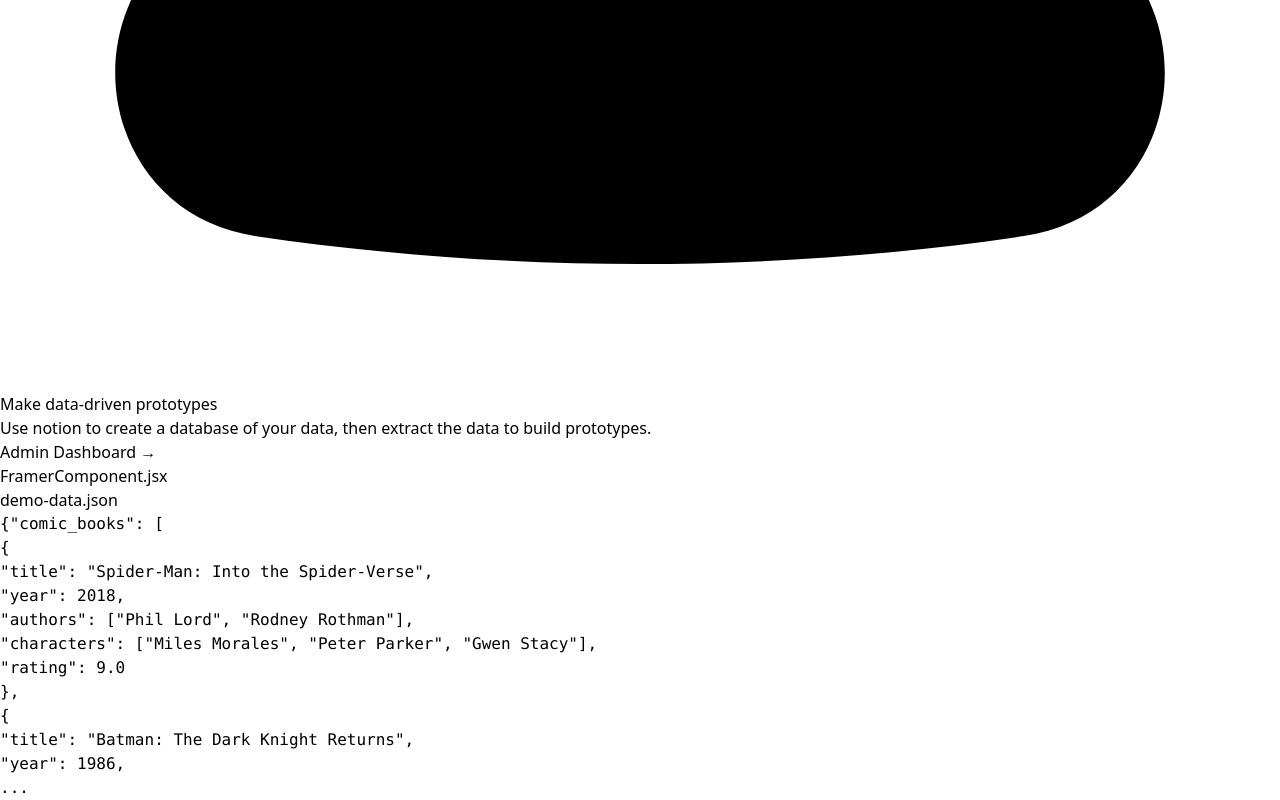
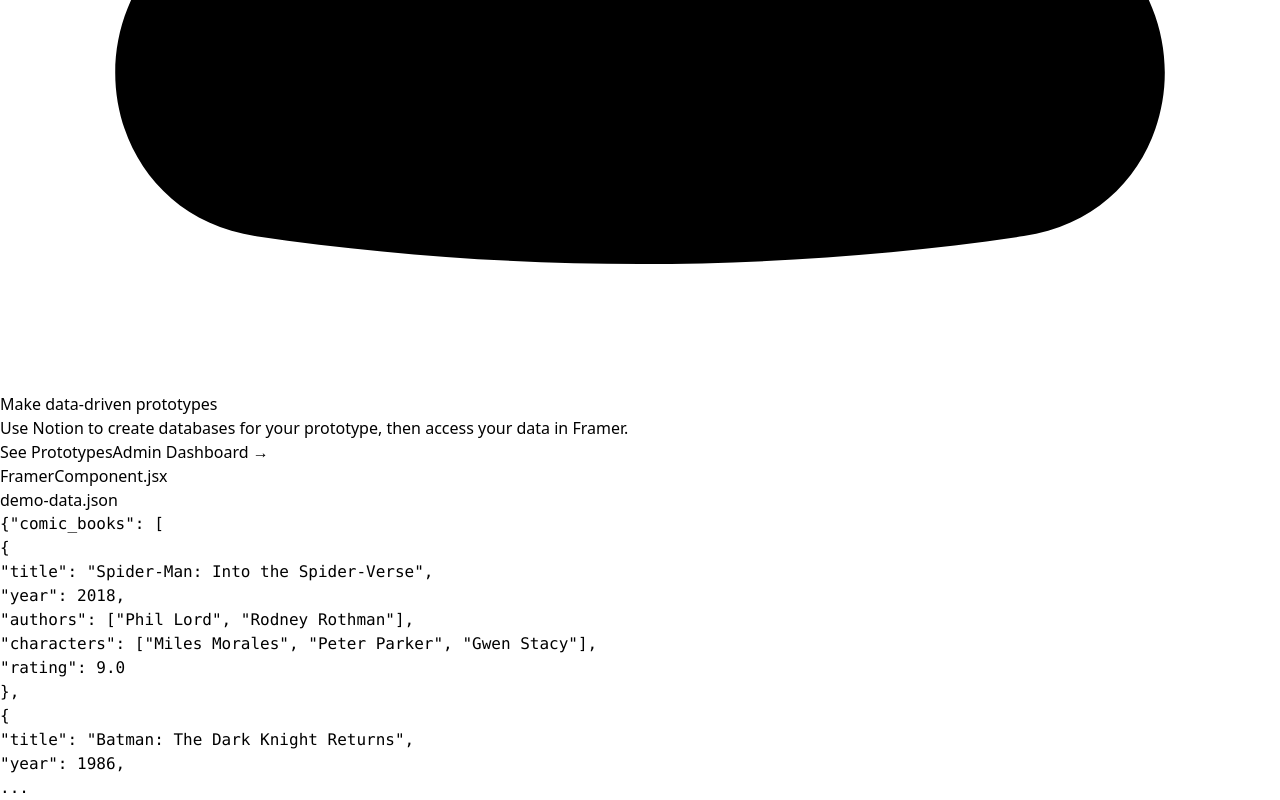
Before and after one commit to dgmd/proto.dgmd.cc, a Next.js app: page / in a window 1280 px wide. Shown: the part 888-1688 px from the top of the page. Built offline with nearby package versions, Linux system fonts and the light colour scheme; no server answers.

Commit message:
language for home page

```diff
--- a/app/page.jsx
+++ b/app/page.jsx
@@ -8,8 +8,6 @@ import {
 } from '@heroicons/react/20/solid';
 
 export default function Hero() {
-
-  console.log( 'err', process.env.REACT_APP_SUPABASE_URL, typeof process.env.REACT_APP_SUPABASE_URL );
 
   return (
     <div className="bg-white">
@@ -27,19 +25,18 @@ export default function Hero() {
                   Make data-driven prototypes
                 </h1>
                 <p className="mt-6 text-lg leading-8 text-gray-600">
-                  Use notion to create a database of your data, then extract the data to build prototypes.
+                  Use Notion to create databases for your prototype, then access your data in Framer.
                 </p>
                 <div className="mt-10 flex items-center gap-x-6">
                   {
-                  /*
                   <Link
                     href="/list"
                     className="rounded-md bg-indigo-600 px-3.5 py-2.5 text-sm font-semibold text-white shadow-sm hover:bg-indigo-500 focus-visible:outline focus-visible:outline-2 focus-visible:outline-offset-2 focus-visible:outline-indigo-600"
                   >
                     See Prototypes
                   </Link>
-                  */
                   }
+
                   <Link
                     href="/user"
                     className="text-sm font-semibold leading-6 text-gray-900"
```
